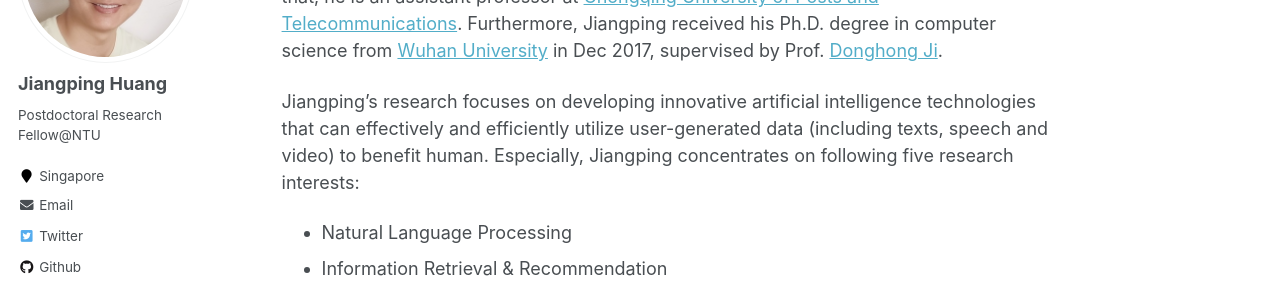
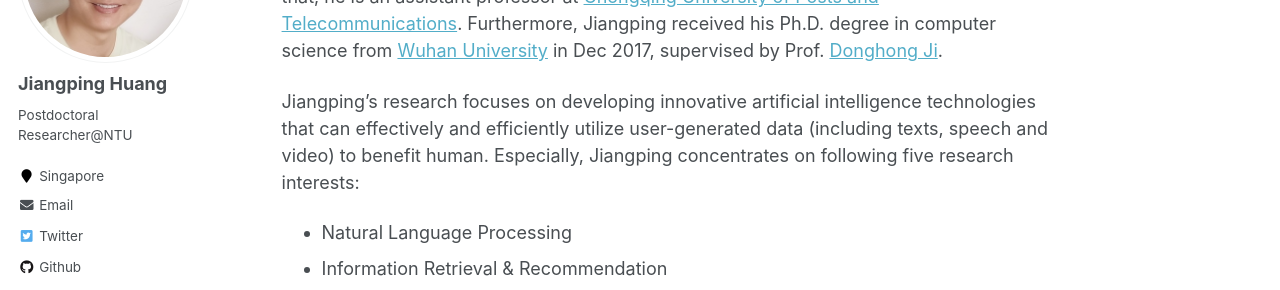
Before and after one commit to h-jp/h-jp.github.io, a Jekyll site: the page built from _pages/about.md, in a window 1280 px wide. Shown: the part 231-521 px from the top of the page. Built offline with Jekyll 4.4.1, drawn with Linux system fonts in a browser that asks for light colours; some web fonts are replaced.

Commit message:
initial commit

```diff
--- a/_config.yml
+++ b/_config.yml
@@ -82,7 +82,7 @@ analytics:
 author:
   name             : "Jiangping Huang"
   avatar           : "hjp_github.png"
-  bio              : "Postdoctoral Research Fellow@NTU"
+  bio              : "Postdoctoral Researcher@NTU"
   location         : "Singapore"
   employer         :
   #pubmed           : "https://www.ncbi.nlm.nih.gov/pubmed/?term=john+snow"
@@ -109,7 +109,7 @@ author:
   stackoverflow    : # http://stackoverflow.com/users/123456/username
   steam            :
   tumblr           :
-  twitter          : "jiangpyeong"
+  twitter          : "jiangpinghuang"
   vine             :
   weibo            : "jiangpinghuang"
   xing             :
```
